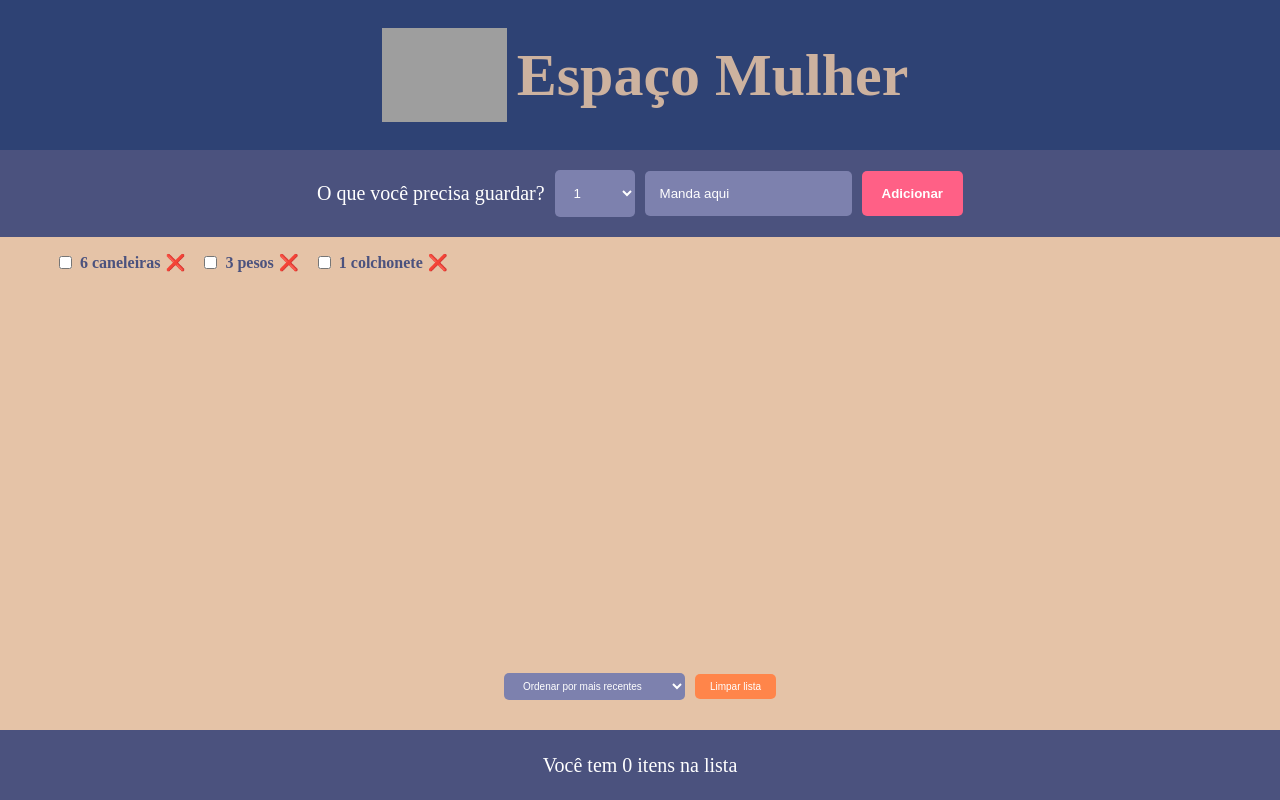
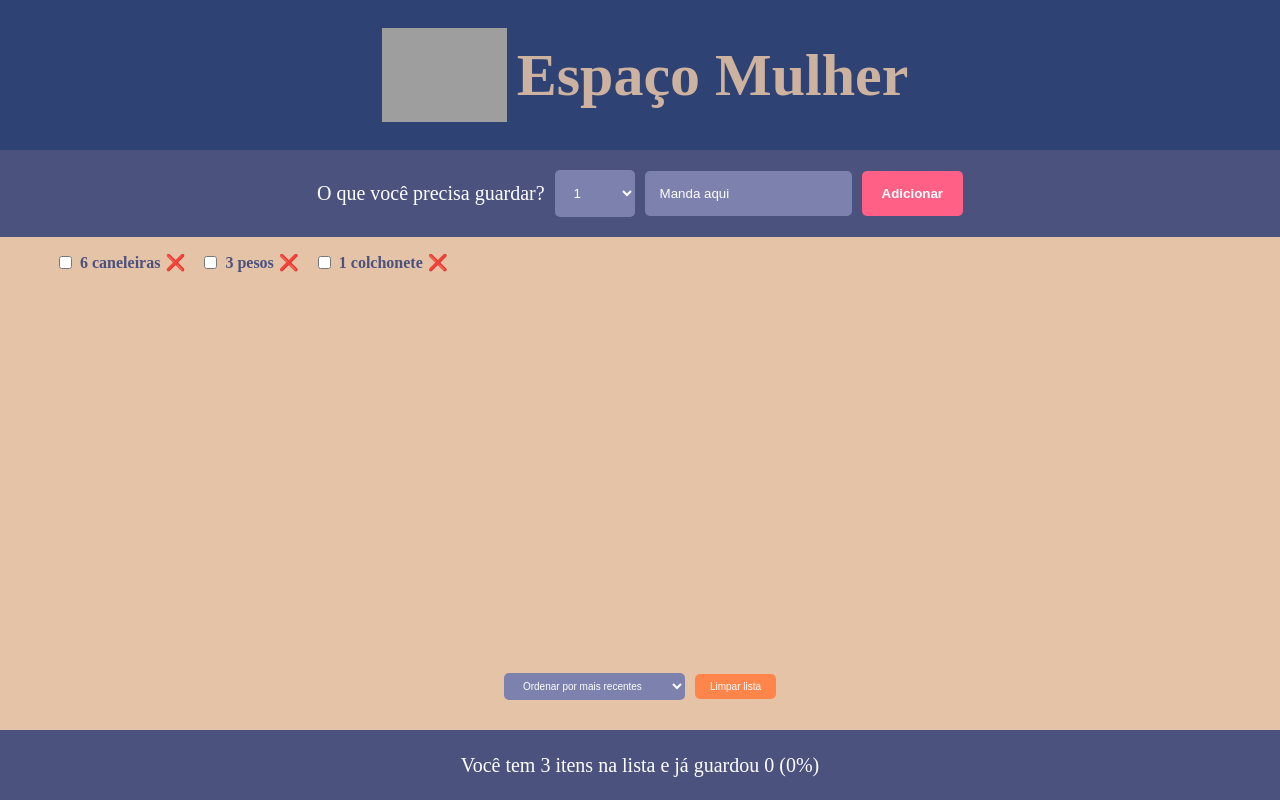
Before and after one commit to JuFML/academia_o_que_guardar_react, a React (Vite) app: page / in a window 1280 px wide. Built offline with nearby package versions, Linux system fonts and the light colour scheme; grey boxes are pictures that could not be loaded.

Commit message:
Criado componente Stats

```diff
--- a/src/App.jsx
+++ b/src/App.jsx
@@ -80,6 +80,32 @@ const Filters = ({ orderBy, onChangeOrder }) => {
   );
 };
 
+const Stats = ({ listObjects }) => {
+  const singularPlural = listObjects.length === 1 ? "item" : "itens";
+  const storedItems = listObjects.reduce(
+    (acc, item) => (item.stored ? acc + 1 : acc),
+    0
+  );
+  const storedPercentage =
+    storedItems.length === 0
+      ? 0
+      : ((storedItems / listObjects.length) * 100).toFixed(0);
+
+  return (
+    <footer>
+      <p>
+        Você tem {listObjects.length} {singularPlural} na lista
+        {listObjects.length > 0 && (
+          <span>
+            {" "}
+            e já guardou {storedItems} ({storedPercentage}%)
+          </span>
+        )}
+      </p>
+    </footer>
+  );
+};
+
 const App = () => {
   const [listObjects, setListObjects] = useState(initialValue);
   const [orderBy, setOrderBy] = useState("recentes");
@@ -140,9 +166,8 @@ const App = () => {
 
         <Filters orderBy={orderBy} onChangeOrder={setOrderBy} />
       </main>
-      <footer>
-        <p>Você tem 0 itens na lista</p>
-      </footer>
+
+      <Stats listObjects={listObjects} />
     </>
   );
 };
```
